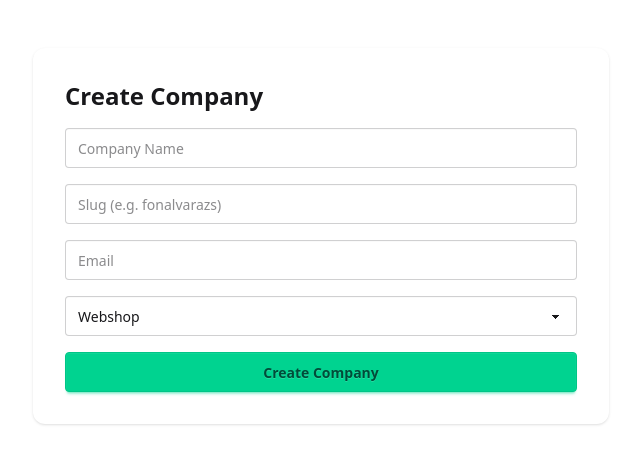
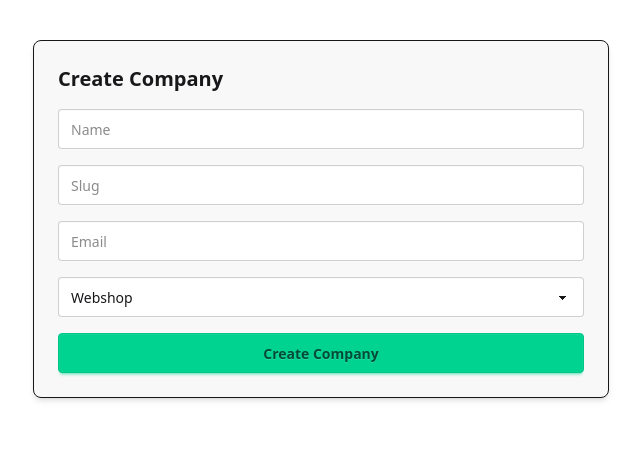
Before and after one commit to balazsfarkasdev/webforger, a Next.js app in the folder apps/superadmin/: page /companies/components/create in a window 1280 px wide. Shown: the top 464 px of the page, without its empty margins (319-959 px from the left). Built offline with nearby package versions, Linux system fonts and the light colour scheme.

Commit message:
edit company

```diff
--- a/apps/superadmin/src/app/companies/components/create/page.tsx
+++ b/apps/superadmin/src/app/companies/components/create/page.tsx
@@ -1,20 +1,40 @@
+// superadmin/components/create/page.tsx
 'use client'
 
-import { useState } from "react"
+import { useEffect, useState } from 'react'
+import toast from 'react-hot-toast'
 
 type Props = {
+  company?: {
+    id: string
+    name: string
+    slug: string
+    email: string
+    layout: string
+  }
   onCreated?: () => void
+  onUpdated?: () => void
 }
 
-export default function CreateCompanyComponent({ onCreated }: Props) {
+export default function CreateCompanyComponent({ company, onCreated, onUpdated }: Props) {
   const [formData, setFormData] = useState({
-    name: "",
-    slug: "",
-    email: "",
-    layout: "webshop"
+    name: '',
+    slug: '',
+    email: '',
+    layout: 'webshop',
   })
+  const [loading, setLoading] = useState(false)
 
-  const [loading, setLoading] = useState(false)
+  useEffect(() => {
+    if (company) {
+      setFormData({
+        name: company.name,
+        slug: company.slug,
+        email: company.email,
+        layout: company.layout,
+      })
+    }
+  }, [company])
 
   const handleChange = (e: React.ChangeEvent<HTMLInputElement | HTMLSelectElement>) => {
     setFormData({ ...formData, [e.target.name]: e.target.value })
@@ -24,42 +44,84 @@ export default function CreateCompanyComponent({ onCreated }: Props) {
     e.preventDefault()
     setLoading(true)
 
+    const url = company
+      ? `http://localhost:5000/api/companies/${company.id}`
+      : 'http://localhost:5000/api/companies'
+
+    const method = company ? 'PUT' : 'POST'
+
     try {
-      const res = await fetch("http://localhost:5000/api/companies", {
-        method: "POST",
-        headers: {
-          "Content-Type": "application/json"
-        },
-        body: JSON.stringify(formData)
+      const res = await fetch(url, {
+        method,
+        headers: { 'Content-Type': 'application/json' },
+        body: JSON.stringify(formData),
       })
 
       if (res.ok) {
-        setFormData({ name: "", slug: "", email: "", layout: "webshop" })
-        onCreated?.()
+        toast.success(company ? 'Company updated!' : 'Company created!')
+        if (company) {
+          onUpdated?.()
+        } else {
+          onCreated?.()
+          setFormData({ name: '', slug: '', email: '', layout: 'webshop' })
+        }
       } else {
-        console.error("Failed to create company")
+        toast.error('Operation failed')
       }
-    } catch (error) {
-      console.error("Error creating company:", error)
+    } catch (err) {
+      toast.error('Something went wrong')
     } finally {
       setLoading(false)
     }
   }
 
   return (
-    <div className="mt-12 p-8 bg-white rounded-xl shadow max-w-xl mx-auto">
-      <h2 className="text-2xl font-semibold mb-4">Create Company</h2>
+    <div className="mt-10 p-6 border rounded-lg shadow-md bg-base-200 max-w-xl mx-auto">
+      <h2 className="text-xl font-semibold mb-4">{company ? 'Edit Company' : 'Create Company'}</h2>
       <form onSubmit={handleSubmit} className="space-y-4">
-        <input name="name" placeholder="Company Name" className="input input-bordered w-full" onChange={handleChange} value={formData.name} required />
-        <input name="slug" placeholder="Slug (e.g. fonalvarazs)" className="input input-bordered w-full" onChange={handleChange} value={formData.slug} required />
-        <input name="email" placeholder="Email" type="email" className="input input-bordered w-full" onChange={handleChange} value={formData.email} required />
-        <select name="layout" className="select select-bordered w-full" onChange={handleChange} value={formData.layout}>
+        <input
+          name="name"
+          value={formData.name}
+          onChange={handleChange}
+          placeholder="Name"
+          className="input input-bordered w-full"
+          required
+        />
+        <input
+          name="slug"
+          value={formData.slug}
+          onChange={handleChange}
+          placeholder="Slug"
+          className="input input-bordered w-full"
+          required
+        />
+        <input
+          name="email"
+          value={formData.email}
+          onChange={handleChange}
+          placeholder="Email"
+          className="input input-bordered w-full"
+          required
+        />
+        <select
+          name="layout"
+          value={formData.layout}
+          onChange={handleChange}
+          className="select select-bordered w-full"
+        >
           <option value="webshop">Webshop</option>
           <option value="portfolio">Portfolio</option>
           <option value="landing">Landing Page</option>
         </select>
+
         <button type="submit" className="btn btn-success w-full" disabled={loading}>
-          {loading ? <span className="loading loading-spinner" /> : "Create Company"}
+          {loading ? (
+            <span className="loading loading-spinner" />
+          ) : company ? (
+            'Save Changes'
+          ) : (
+            'Create Company'
+          )}
         </button>
       </form>
     </div>
--- a/apps/superadmin/src/app/companies/page.tsx
+++ b/apps/superadmin/src/app/companies/page.tsx
@@ -101,48 +101,14 @@ export default function CompaniesPage() {
                         </tbody>
                     </table>
 
-                    {editingCompany && (
-                        <div className="mt-10 p-6 border rounded-lg shadow-md bg-base-200">
-                            <h2 className="text-xl font-semibold mb-4">Edit Company</h2>
-                            <div className="space-y-4">
-                                <input
-                                    name="name"
-                                    value={editingCompany.name}
-                                    onChange={handleEditChange}
-                                    className="input input-bordered w-full"
-                                />
-                                <input
-                                    name="slug"
-                                    value={editingCompany.slug}
-                                    onChange={handleEditChange}
-                                    className="input input-bordered w-full"
-                                />
-                                <input
-                                    name="email"
-                                    value={editingCompany.email}
-                                    onChange={handleEditChange}
-                                    className="input input-bordered w-full"
-                                />
-                                <select
-                                    name="layout"
-                                    value={editingCompany.layout}
-                                    onChange={handleEditChange}
-                                    className="select select-bordered w-full"
-                                >
-                                    <option value="webshop">Webshop</option>
-                                    <option value="portfolio">Portfolio</option>
-                                    <option value="landing">Landing Page</option>
-                                </select>
-
-                                <button className="btn btn-success w-full" onClick={handleUpdate}>
-                                    Save Changes
-                                </button>
-                            </div>
-                        </div>
-                    )}
-
-                    <CreateCompanyComponent onCreated={fetchCompanies} />
-
+                    <CreateCompanyComponent
+                        company={editingCompany || undefined}
+                        onCreated={fetchCompanies}
+                        onUpdated={() => {
+                            fetchCompanies()
+                            setEditingCompany(null)
+                        }}
+                    />
                 </div>
             )}
         </div>
```
